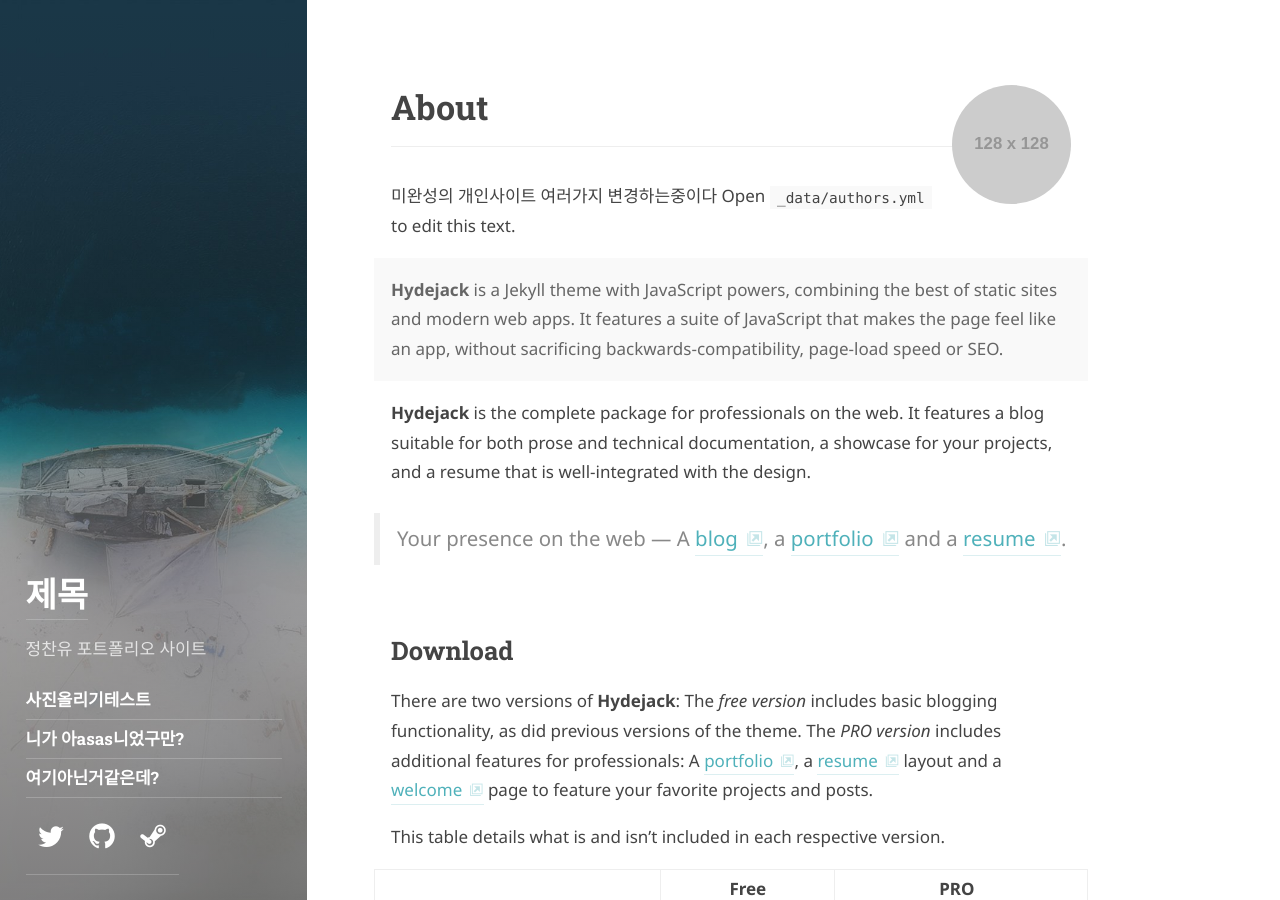
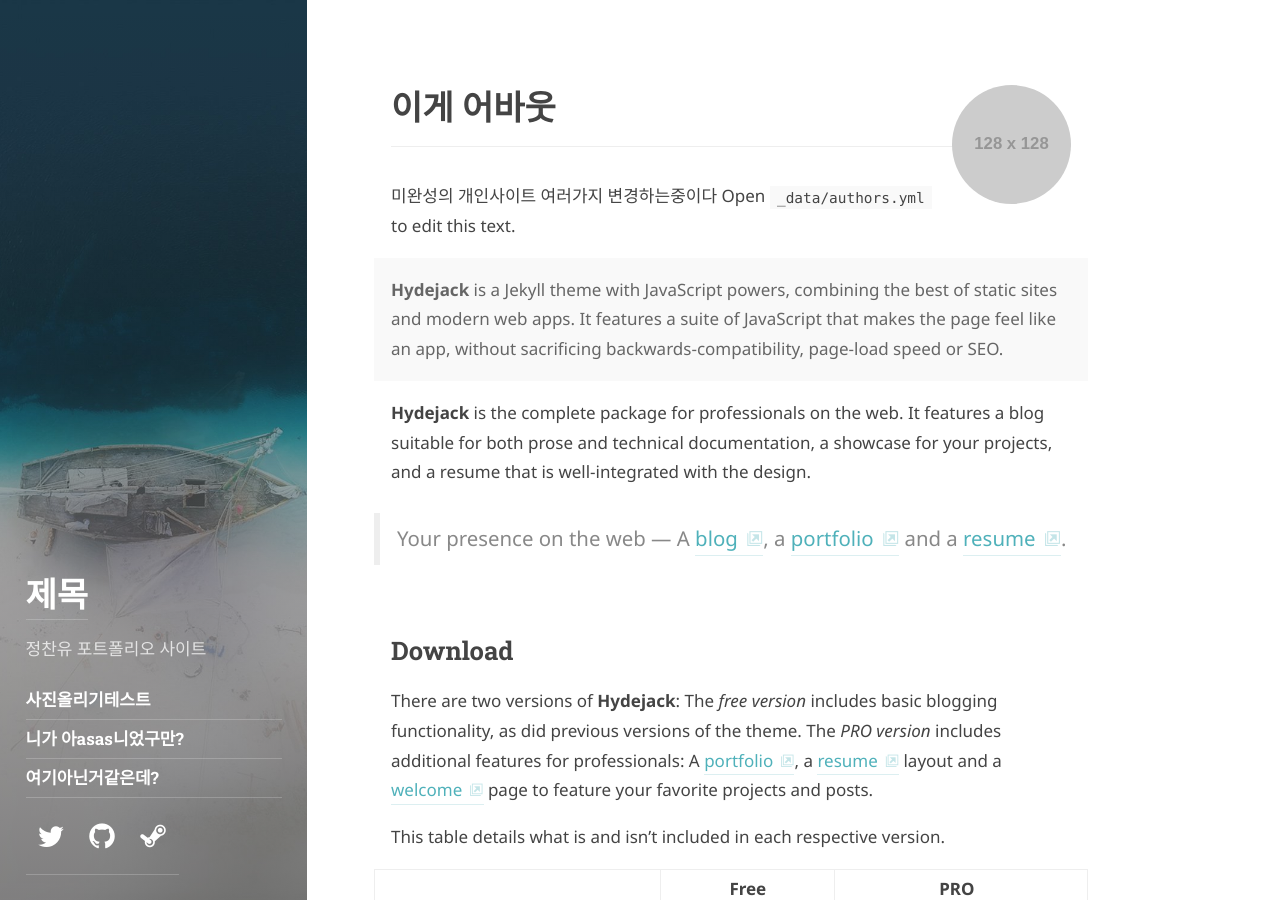
Before and after one commit to chanyou12/chanyou12.github.io, a Jekyll site: the page built from about.md, in a window 1280 px wide and 900 px high. Built offline with Jekyll 4.4.1, drawn with Linux system fonts in a browser that asks for light colours; some web fonts are replaced.

Commit message:
Update about.md

```diff
--- a/about.md
+++ b/about.md
@@ -1,6 +1,6 @@
 ---
 layout: about
-title: About
+title: 이게 어바웃
 description: >
   **Hydejack** is a Jekyll theme with JavaScript powers, combining the best of static sites and modern web apps.
   It features a suite of JavaScript that makes the page feel like an app, without sacrificing backwards-compatibility,
```
